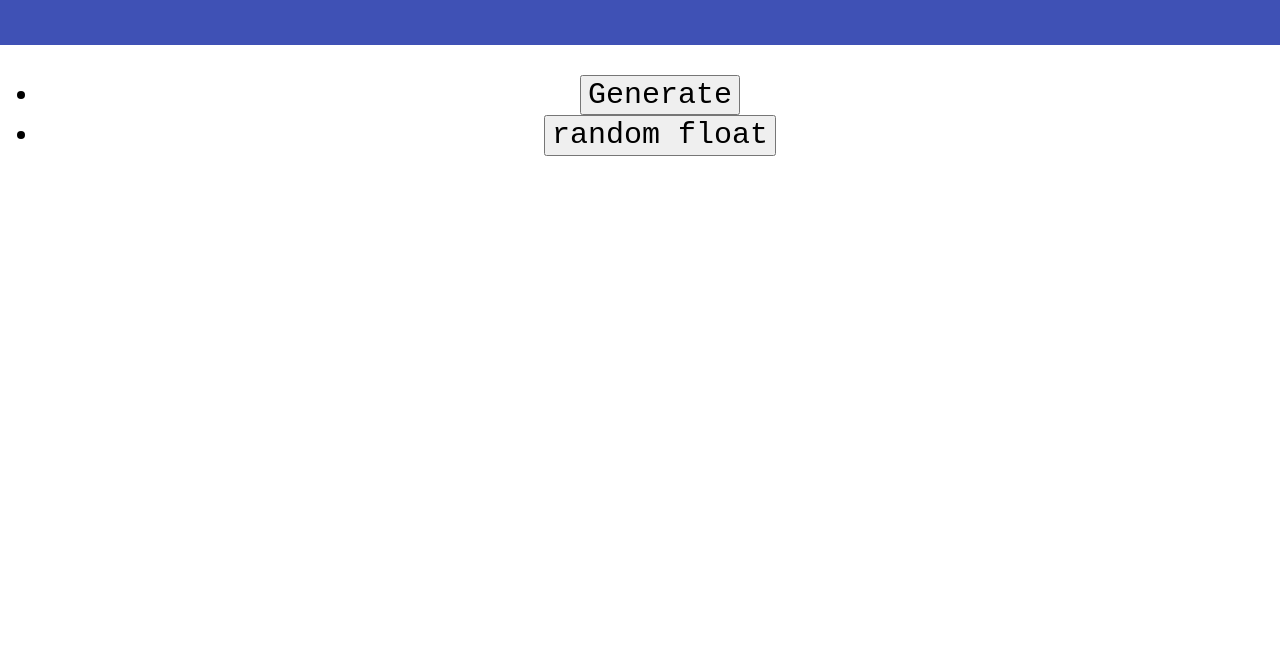
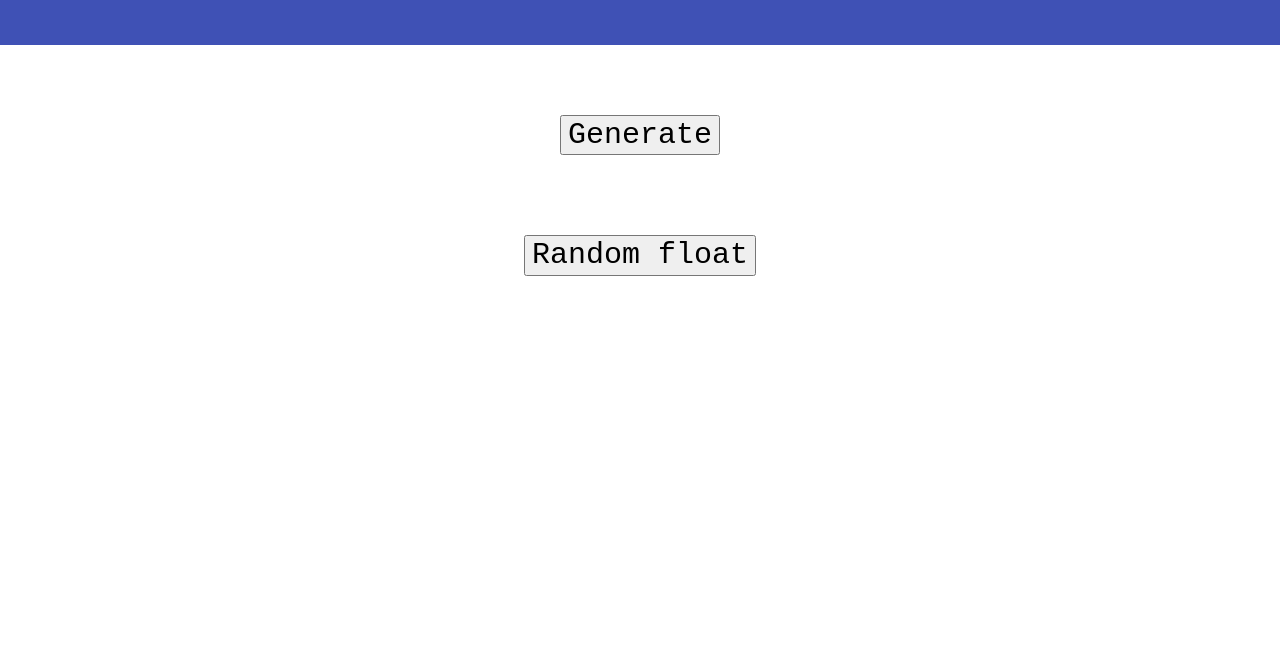
Before and after one commit to beellz/random-number-generators, a plain HTML site: page index.html in a window 1280 px wide. Shown: the part 133-800 px from the top of the page. Drawn offline with Linux system fonts and the light colour scheme.

Commit message:
In css centered margin padding added

```diff
--- a/index.html
+++ b/index.html
@@ -69,13 +69,13 @@
 
 <main>
 
-	<ul class="main">
-	<li>
+	<ul class="main content">
+	<li class="main-1">
 	<button onclick="generateRandomNumber();">Generate</button>
 	 <div id="display" style="font-size:60px; "></div>
      </li>
-	<li>
-	<button onclick="minmax();">random float </button>
+	<li class=main-1>
+	<button onclick="minmax();">Random float </button>
 	<div id="min" style="font-size:60px; "></div>
 	</li>
 	</ul>
--- a/main.css
+++ b/main.css
@@ -2,15 +2,28 @@
 .hero {
 	background-color: #3f51b5;
 	padding: 10px 10px;
+	color: #FFF;
+
+	<!-- max-width: 800px;
+	margin: 0px auto;
+	-->
 
 }
 
+ul {
+
+	padding: 0;
+	margin: 0;
+	list-style-type: none;
+
+}
 
 .logo {
 	font-family: monospace;
 	font-size: 50px;
 	text-align: center;
 	text-transform: uppercase;
+
 
 }
 
@@ -20,3 +33,17 @@
 	text-align: center;
 	text-transform: uppercase;
 }
+
+.main-1 {
+	padding-top: 10px;
+	margin-bottom: 20px;
+	padding-bottom: 10px;
+	margin-top: 60px;
+}
+
+
+.content {
+	margin: 0 auto;
+	max-width: 800px;
+
+}
```
